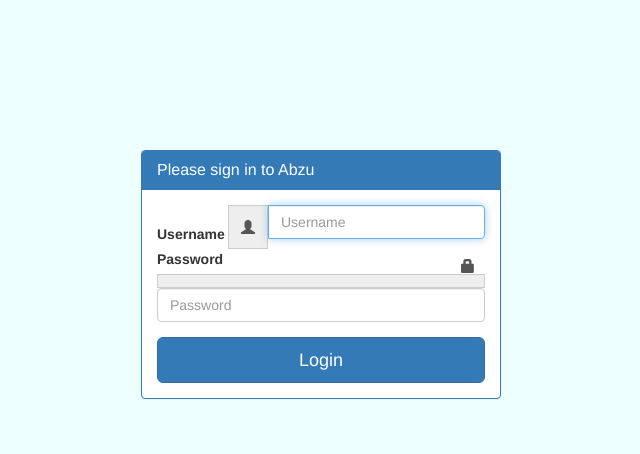
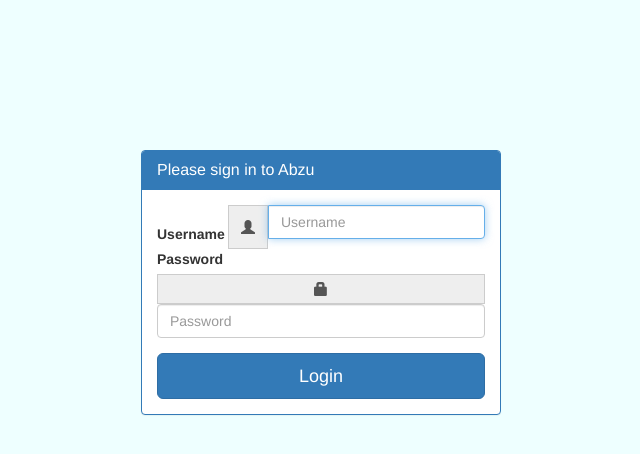
Before and after one commit to jacobm001/independence_water, a PHP site: page /login.php in a window 1280 px wide. Shown: the top 454 px of the page, without its empty margins (319-959 px from the left). Run offline with PHP 8.4, Linux system fonts and the light colour scheme.

Commit message:
Second form group changed

```diff
--- a/login.php
+++ b/login.php
@@ -40,7 +40,7 @@
 							</div>
 							<div class="form-group has-feedback has-feedback-left">
 								<label class="control-label">Password</label>
-								<span class="input-group-addon"><i class="glyphicon glyphicon-lock form-control-feedback"></i></span>
+								<span class="input-group-addon"><i class="glyphicon glyphicon-lock"></i></span>
 								<input class="form-control" placeholder="Password" name="pass" type="password" value="">
 							</div>
 
```
